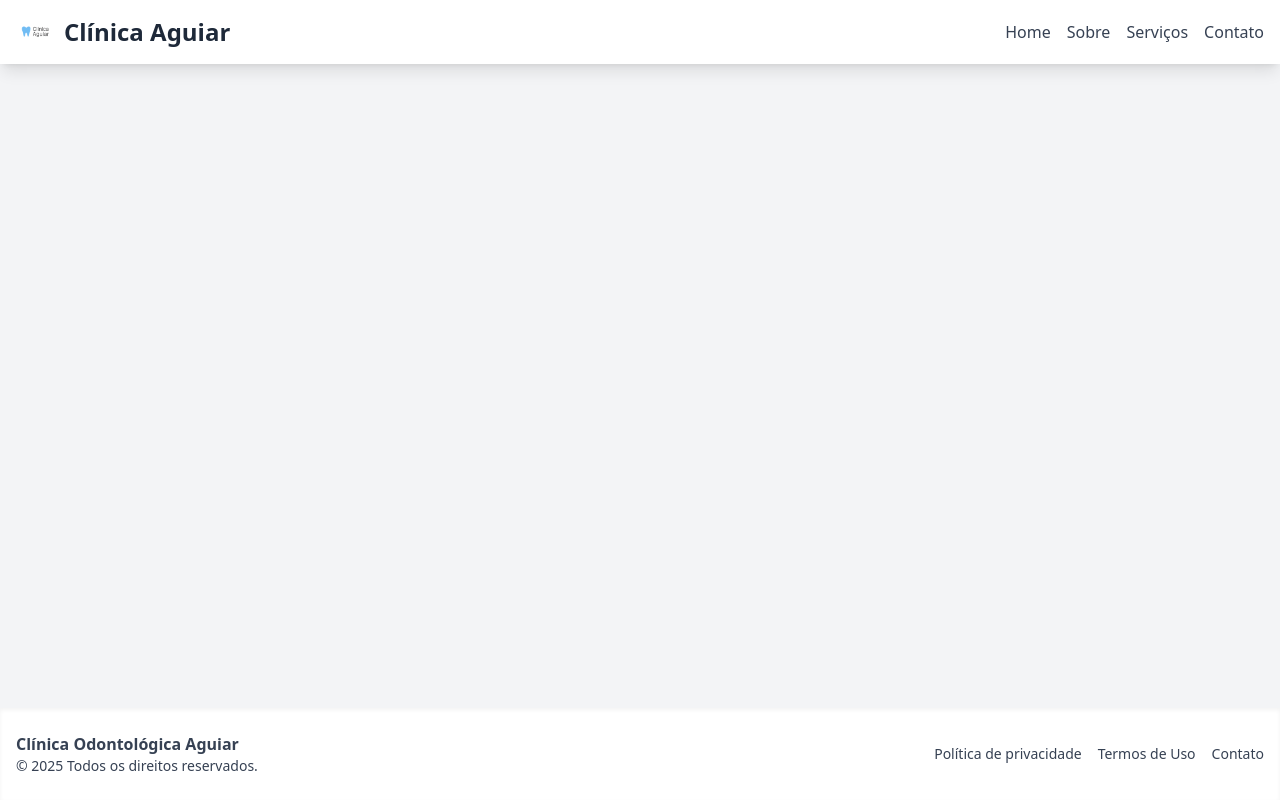
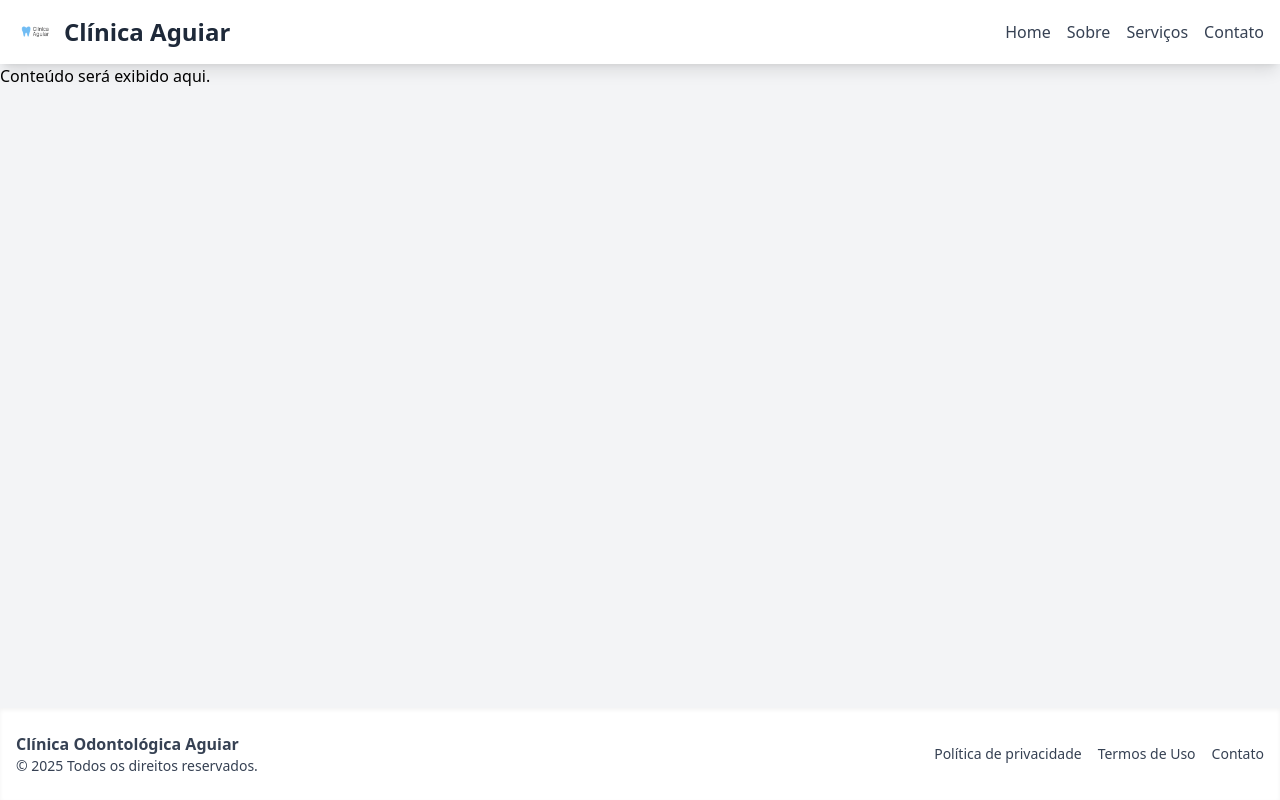
Before and after one commit to GOS-cyber/landing-page, a website built with Vite: page index.html in a window 1280 px wide. Built offline with nearby package versions, Linux system fonts and the light colour scheme.

Commit message:
agora o build vai

```diff
--- a/index.html
+++ b/index.html
@@ -45,6 +45,7 @@
   </header>
 
   <main>
+    Conteúdo será exibido aqui.
   </main>
 
   <footer class="bg-white shadow-inner mt-auto">
--- a/vite.config.js
+++ b/vite.config.js
@@ -2,6 +2,5 @@
 import tailwindcss from '@tailwindcss/vite';
 
 export default defineConfig({
-  base: '/landing-page/',
   plugins: [tailwindcss()],
 });
```
